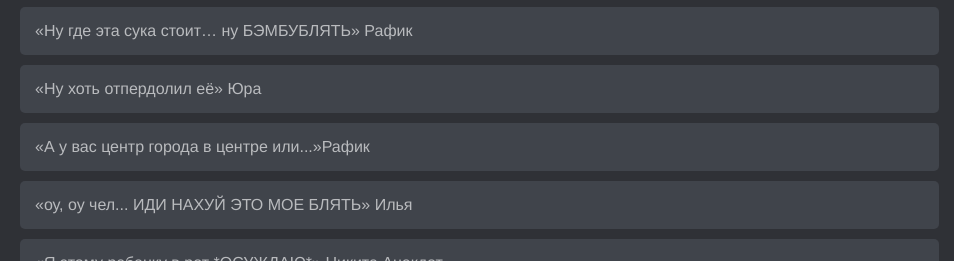
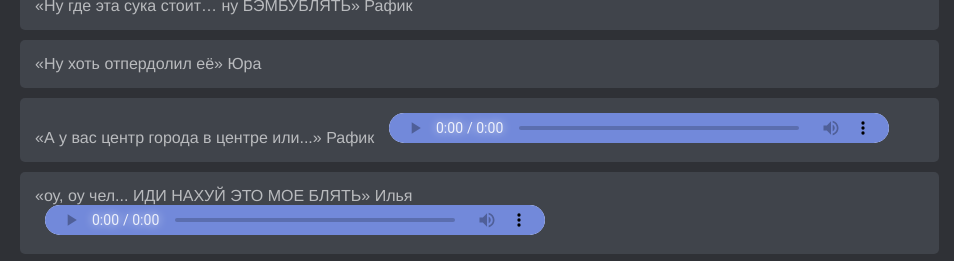
Before and after one commit to BunkerParkura/BunkerParkura.github.io, a plain HTML site: page index.html in a window 1280 px wide. Shown: the part 479-740 px from the top of the page, 0-954 px from the left. Drawn offline with Linux system fonts and the light colour scheme; grey boxes are pictures that could not be loaded.

Commit message:
Update index.html

```diff
--- a/index.html
+++ b/index.html
@@ -31,8 +31,22 @@
             </li>
             <li>«Ну где эта сука стоит… ну БЭМБУБЛЯТЬ» Рафик </li>
             <li>«Ну хоть отпердолил её» Юра</li>
-            <li>«А у вас центр города в центре или...»Рафик </li>
-            <li>«оу, оу чел... ИДИ НАХУЙ ЭТО МОЕ БЛЯТЬ» Илья </li>
+            <li>
+                <span>«А у вас центр города в центре или...» Рафик </span>
+
+                <audio controls>
+                    <source src="audio4.mp3" type="audio/mpeg">
+                     Ваш браузер не поддерживает элемент audio.
+                </audio>
+            </li>
+            <li>
+                <span>«оу, оу чел... ИДИ НАХУЙ ЭТО МОЕ БЛЯТЬ» Илья </span>
+
+                <audio controls>
+                    <source src="audio6.mp3" type="audio/mpeg">
+                     Ваш браузер не поддерживает элемент audio.
+                </audio>
+            </li>
             <li>
 
                 <span>«Я этому ребенку в рот *ОСУЖДАЮ*» Никита Анекдот </span>
```
